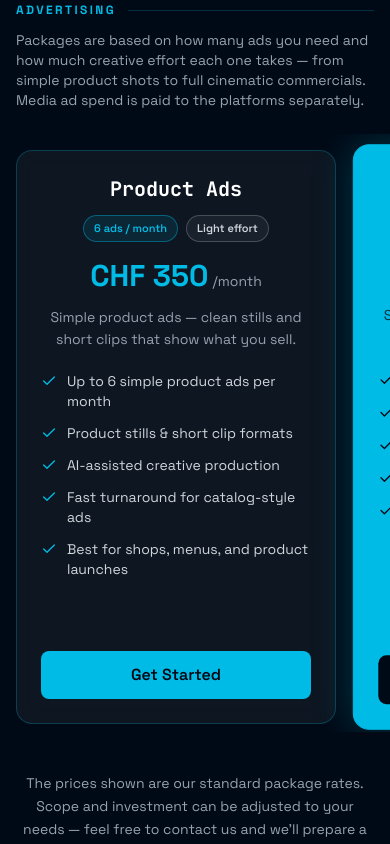
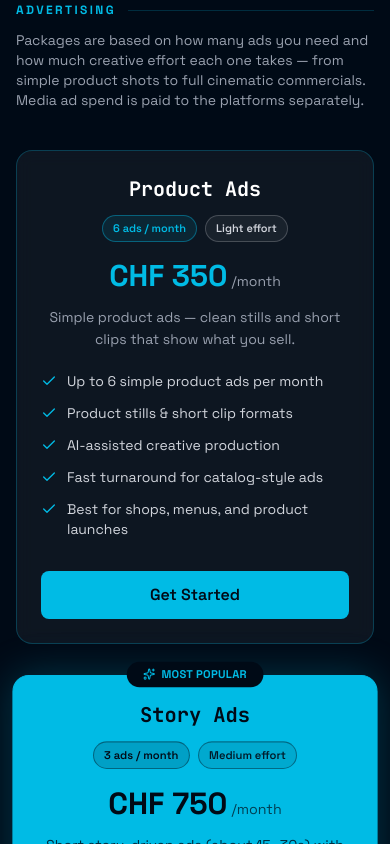
Before and after one commit to ManikasEv/hextech_frontend, a React (Vite) app: page / in a window 390 px wide. Shown: the part 4980-5824 px from the top of the page. Built offline with nearby package versions, Linux system fonts and the light colour scheme; no server answers.

Commit message:
first commit

```diff
--- a/src/components/pricing.jsx
+++ b/src/components/pricing.jsx
@@ -213,12 +213,9 @@
                         <T>Packages are based on how many ads you need and how much creative effort each one takes — from simple product shots to full cinematic commercials. Media ad spend is paid to the platforms separately.</T>
                     </p>
 
-                    <div className="flex lg:grid lg:grid-cols-3 overflow-x-auto lg:overflow-visible snap-x snap-mandatory lg:snap-none gap-5 lg:gap-6 -mx-4 px-4 sm:mx-0 sm:px-0 pb-2 lg:pb-0 scrollbar-none items-stretch">
+                    <div className="grid grid-cols-1 md:grid-cols-2 lg:grid-cols-3 gap-5 lg:gap-6 items-stretch">
                         {adPlans.map((plan, index) => (
-                            <div
-                                key={plan.name}
-                                className="flex-shrink-0 w-[min(85vw,320px)] sm:w-[min(70vw,340px)] lg:w-auto snap-center pt-4"
-                            >
+                            <div key={plan.name} className="pt-4">
                                 <PlanCard plan={plan} index={index} />
                             </div>
                         ))}
@@ -245,15 +242,6 @@
                     </a>
                 </motion.div>
             </div>
-
-            <style>{`
-                .scrollbar-none {
-                    scrollbar-width: none;
-                    -ms-overflow-style: none;
-                    -webkit-overflow-scrolling: touch;
-                }
-                .scrollbar-none::-webkit-scrollbar { display: none; }
-            `}</style>
         </section>
     );
 };
```
